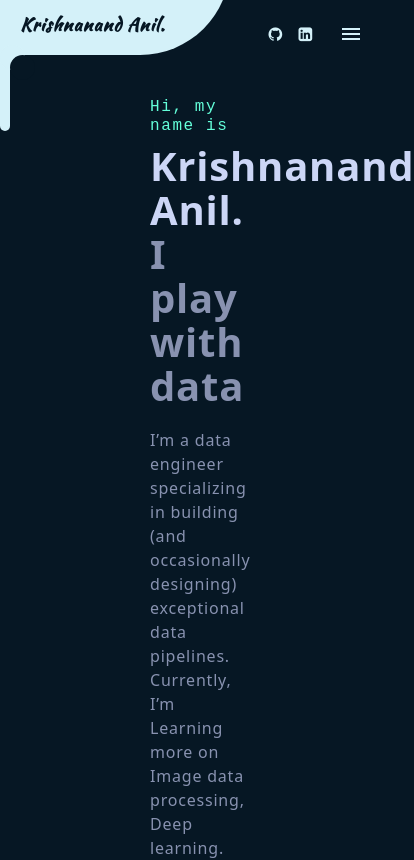
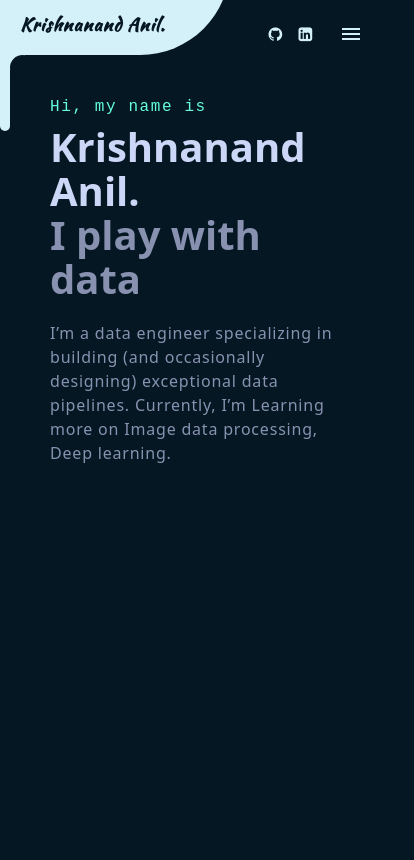
Before and after one commit to Rajeshmr97/portfolio-angular, an Angular app: page / in a window 390 px wide. Shown: the whole page, 414 px wide, since content can reach past the window. Built offline with nearby package versions, Linux system fonts and the light colour scheme.

Commit message:
fix content mobile issue

```diff
--- a/src/app/home/home.component.css
+++ b/src/app/home/home.component.css
@@ -1,5 +1,5 @@
 main.fillHeight {
-    padding: 0px 150px;
+    padding: 0px 50px;
     position: relative;
 
 
@@ -15,7 +15,7 @@ main.fillHeight {
     height: 100%;
     padding: 0px;
     vertical-align: top;
-    letter-spacing: .05em;
+
 
 }
 
@@ -47,6 +47,7 @@ main.fillHeight {
     color: #8892b0;
     margin: 20px 0px 0px;
     max-width: 540px;
+    letter-spacing: .05em;
 }
 
 .big-heading {
@@ -58,3 +59,12 @@ main.fillHeight {
     display: block;
     line-height: 1.3;
 }
+
+@media (min-width: 48em) {
+    main.fillHeight {
+        padding: 0px 150px;
+        position: relative;
+    }
+
+
+}
```
Also changed, not shown: 3 other files (tests, documents, lock files or other folders).
